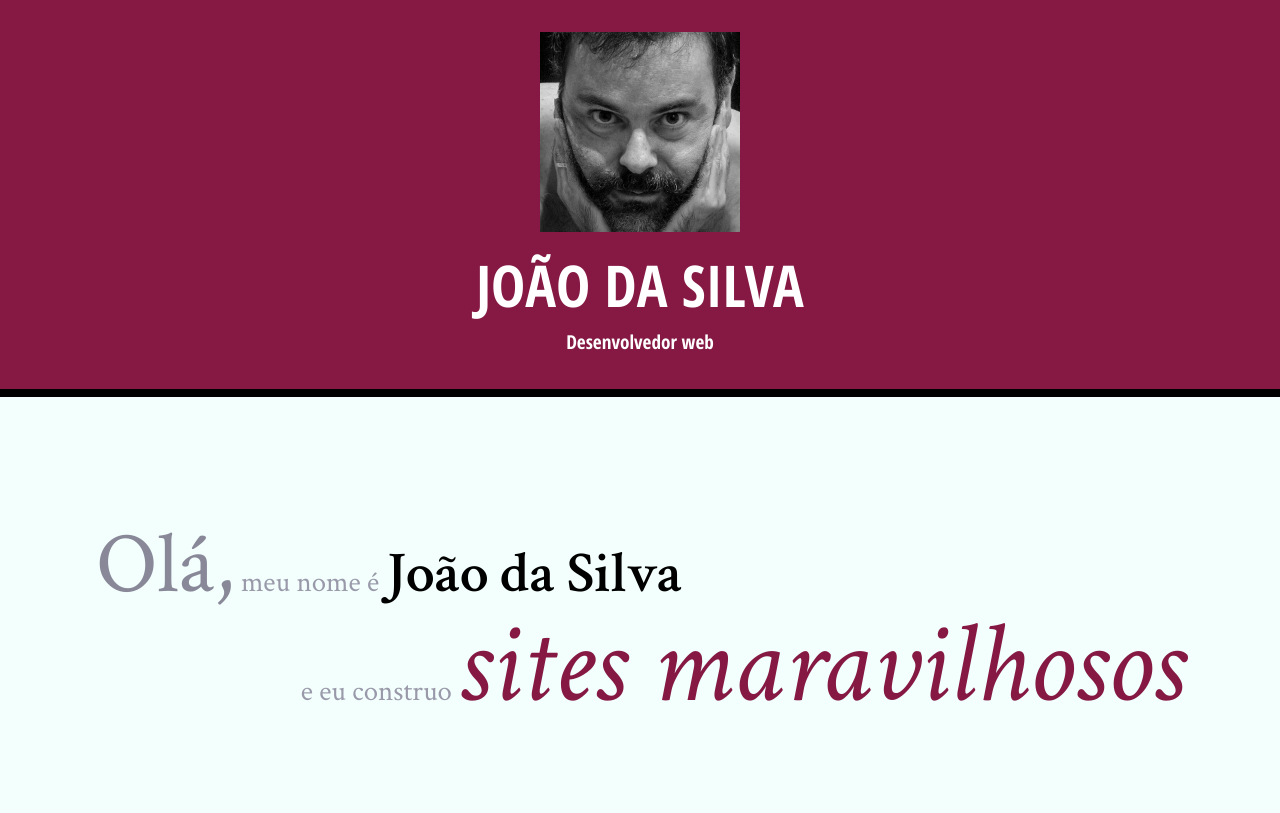
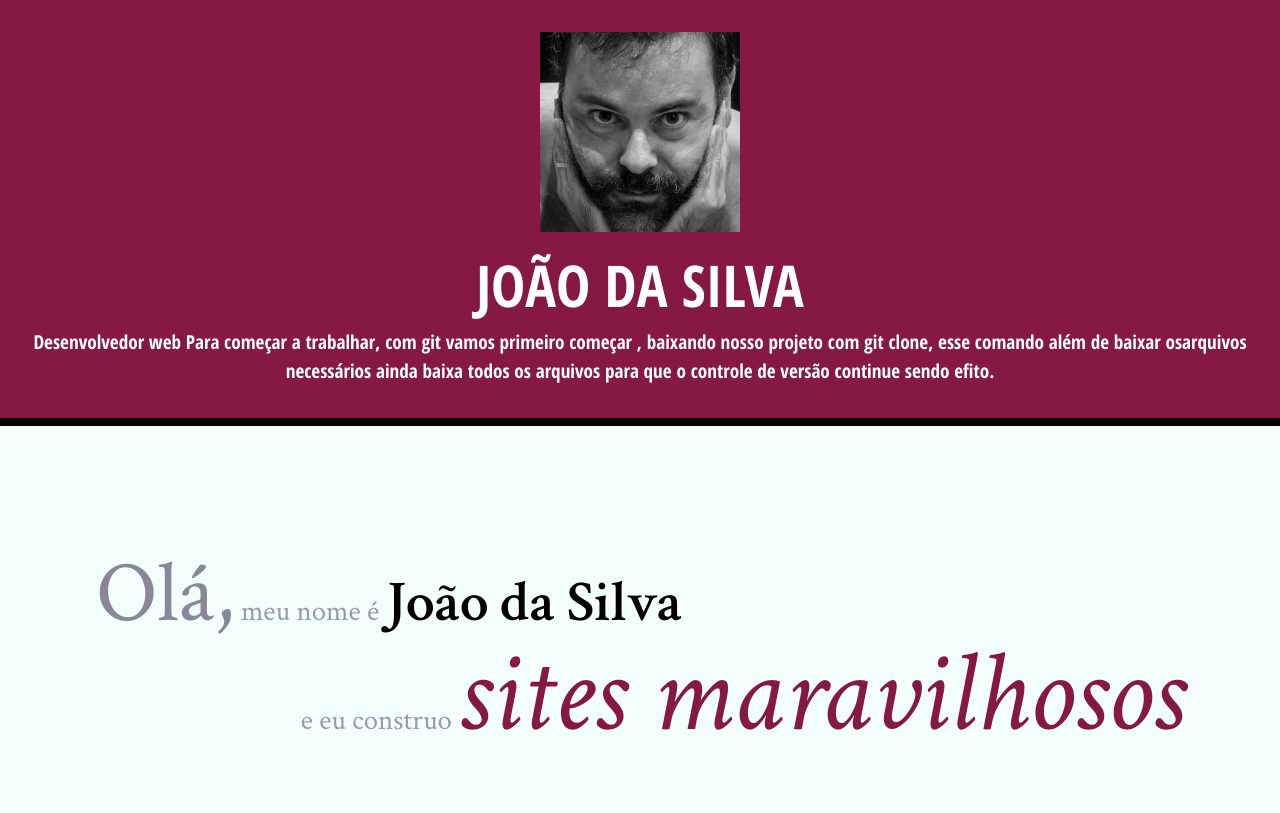
Before and after one commit to RockLee6544/HTML5_CSS3_II, a plain HTML site: page index.html in a window 1280 px wide. Shown: the top 813 px of the page. Drawn offline with Linux system fonts and the light colour scheme.

Commit message:
anotações sobre git clone

```diff
--- a/index.html
+++ b/index.html
@@ -15,11 +15,16 @@
     <header class="titulo-principal">
         <img class="foto-home" src="imagens/eu.jpg" alt="Foto de João da Silva">
         <h1>João da Silva</h1>
-        <p class="subtitulo-principal">Desenvolvedor web</p>
+        <p class="subtitulo-principal">Desenvolvedor web
+	 Para  começar a trabalhar, com git vamos  primeiro começar , baixando nosso projeto com git clone,
+	 esse comando além de baixar osarquivos necessários ainda baixa todos os arquivos para que o controle de
+	 versão continue sendo efito.
+	</p>
     </header>
     <main>
         <section class="secao-inicio saudacao">
-            <p class="saudacao"><span class="saudacao-inicio">Olá,</span> meu nome é <strong>João da Silva</strong> <span class="saudacao-ultima-linha">e eu construo <em>sites maravilhosos</em></span></p>
+
+		<p class="saudacao"><span class="saudacao-inicio">Olá,</span> meu nome é <strong>João da Silva</strong> <span class="saudacao-ultima-linha">e eu construo <em>sites maravilhosos</em></span></p>
             <a class="botao-index" href="bio.html">Conheça mais um pouco sobre mim</a>
         </section>
         <section class="secao-inicio trabalhos">
```
